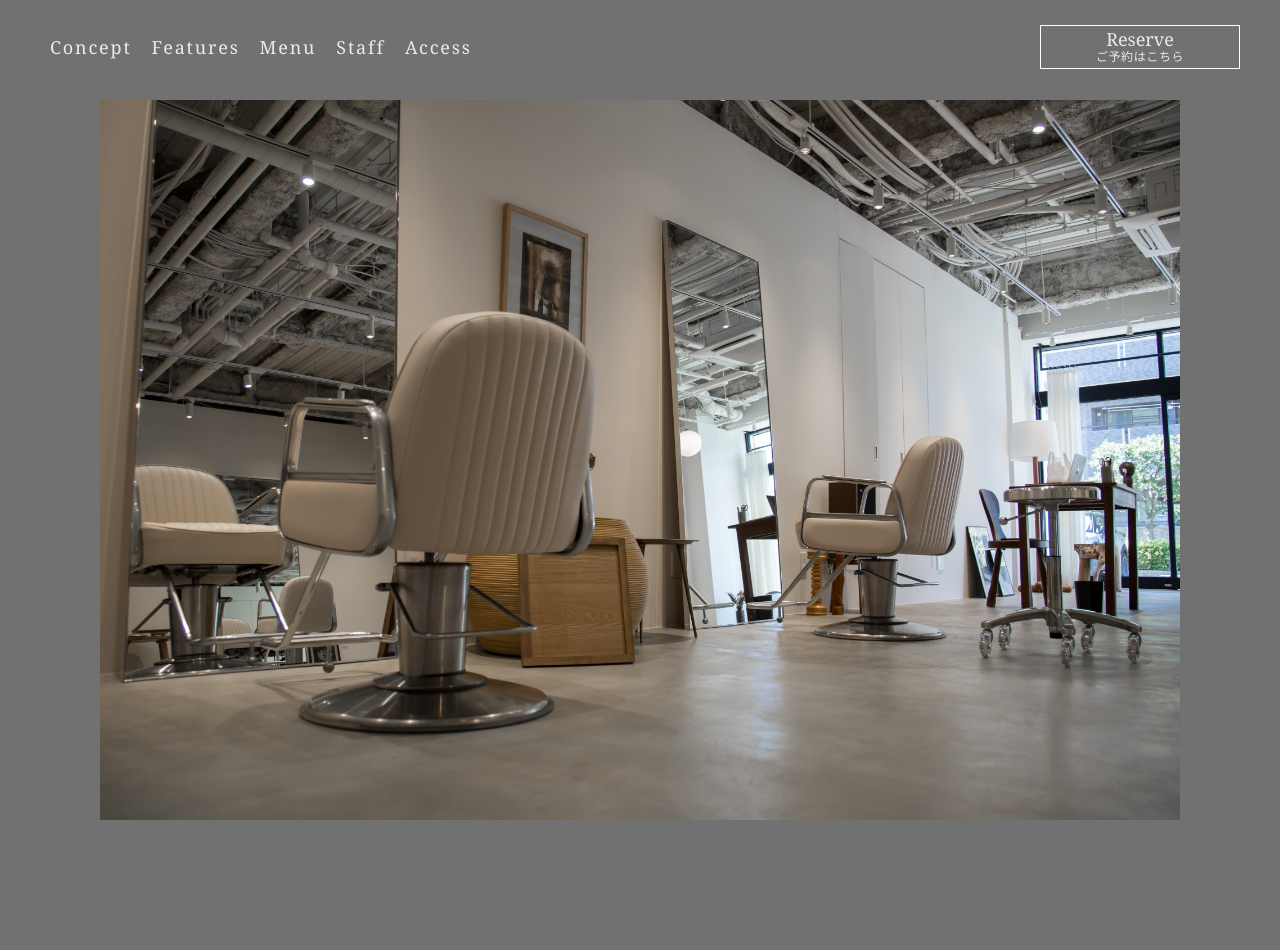
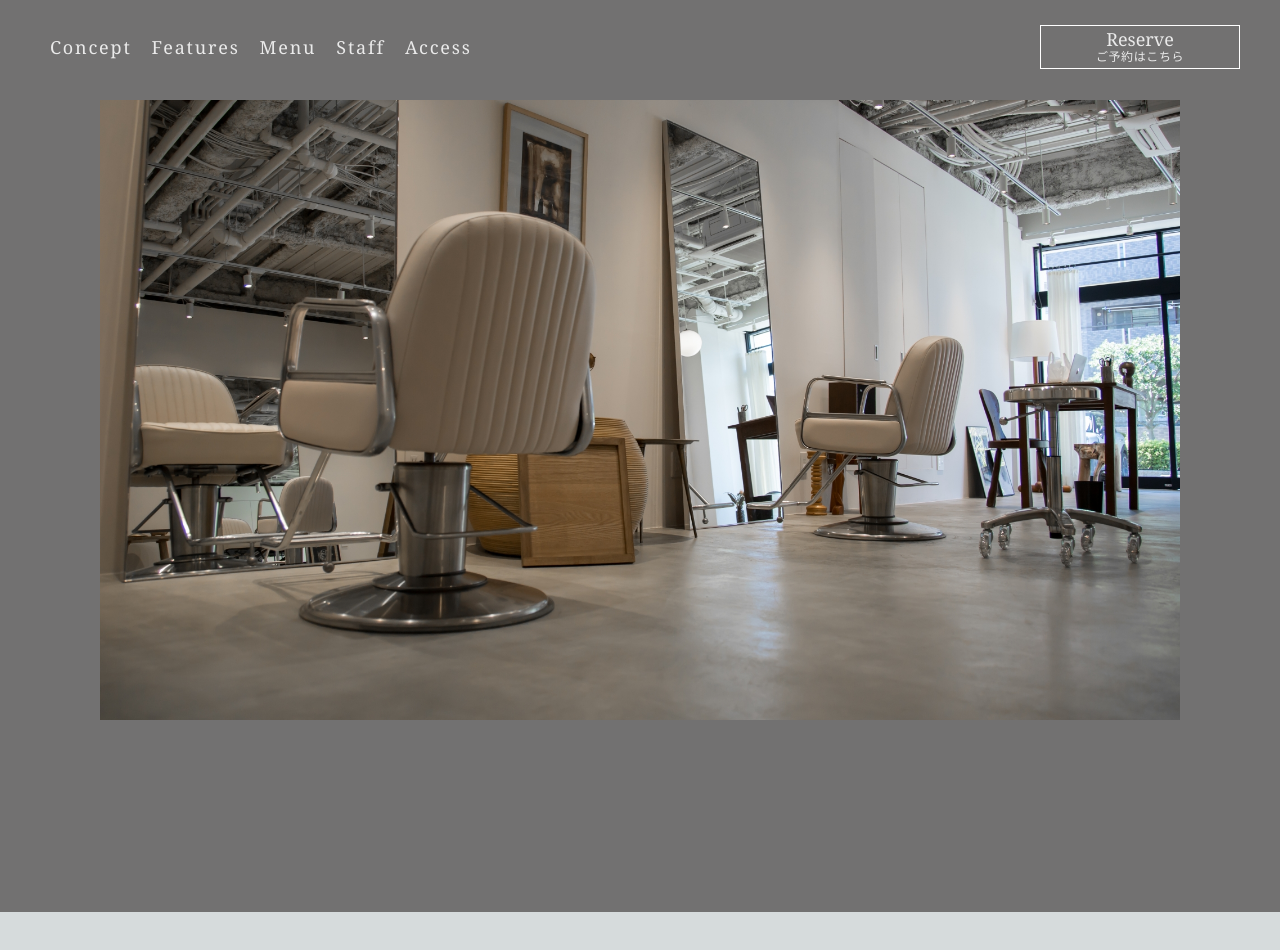
Before and after one commit to tannno-shouta/-surprise-hair, a Next.js app: page / in a window 1280 px wide. Shown: the top 950 px of the page. After the commit the page ends 912 px from the top, so only its background shows below. Built offline with nearby package versions, Linux system fonts and the light colour scheme.

Commit message:
エラー修正

```diff
--- a/src/components/Firstview.jsx
+++ b/src/components/Heroview.jsx
@@ -1,4 +1,4 @@
-import styles from 'src/components/Firstview.module.css'
+import styles from 'src/components/Heroview.module.css'
 
 const Firstview  = (props) =>{
   return (
--- a/src/components/Firstview.module.css
+++ b/src/components/Heroview.module.css
@@ -7,7 +7,7 @@
 }
 
 .firstview_image{
-  margin-top: 100px;
+  margin-bottom: 100px;
   overflow: hidden;
   text-align : center;
   overscroll-behavior-y: none;
--- a/src/components/Main.jsx
+++ b/src/components/Main.jsx
@@ -1,5 +1,5 @@
 import styles from 'src/components/Main.module.css'
-import { Firstview } from 'src/components/Firstview'
+import { Firstview } from 'src/components/Heroview'
 
 
 const Main = (props) => {
```
